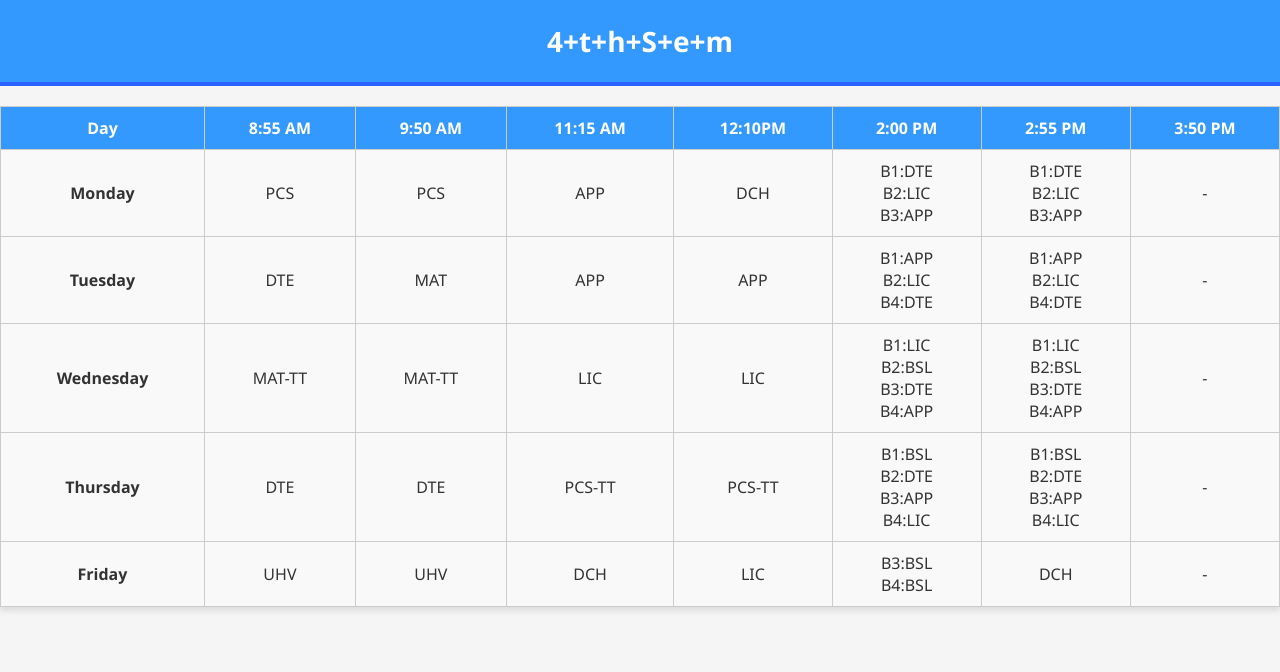
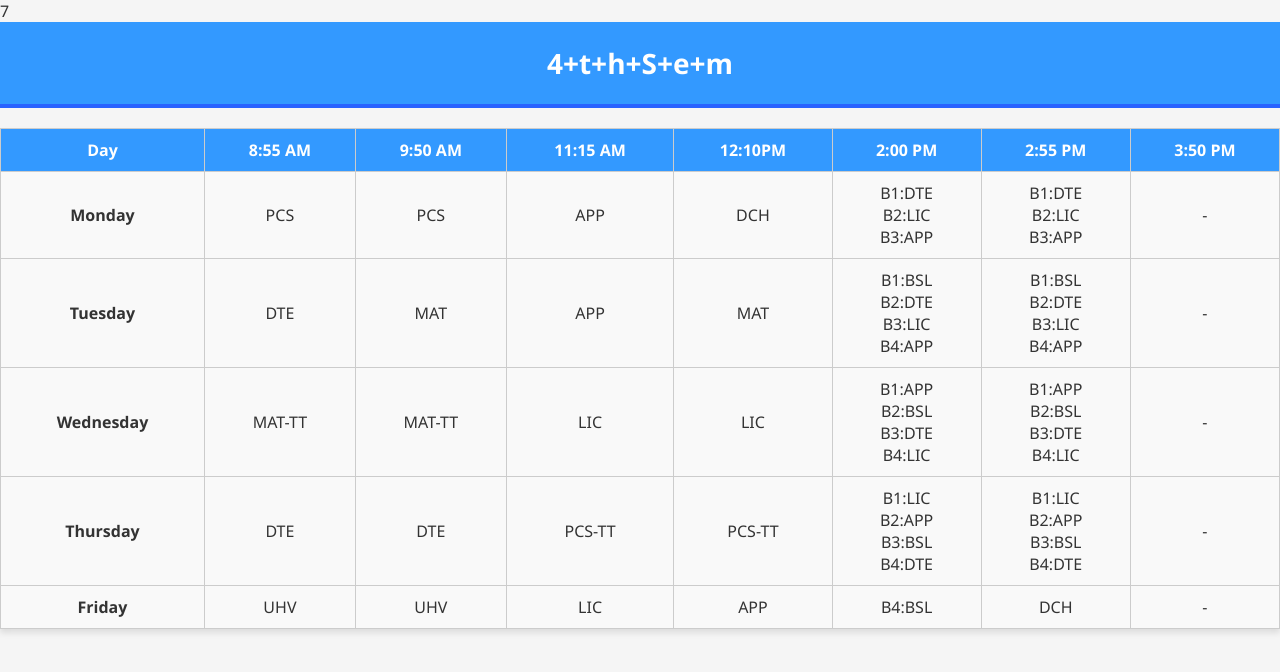
Before and after one commit to KarthikDani/tt, a plain HTML site: page index.html in a window 1280 px wide. Drawn offline with Linux system fonts and the light colour scheme.

Commit message:
Update index.html

```diff
--- a/index.html
+++ b/index.html
@@ -1,4 +1,4 @@
-<!DOCTYPE html>
+7<!DOCTYPE html>
 <html lang="en">
 
 <head>
@@ -134,9 +134,9 @@
                 <td>DTE</td>
                 <td>MAT</td>
                 <td>APP</td>
-                <td>APP</td>
-                <td>B1:APP<br>B2:LIC<br>B4:DTE</td>
-                <td>B1:APP<br>B2:LIC<br>B4:DTE</td>
+                <td>MAT</td>
+                <td>B1:BSL<br>B2:DTE<br>B3:LIC<br>B4:APP</td>
+                <td>B1:BSL<br>B2:DTE<br>B3:LIC<br>B4:APP</td>
                   <td>-</td>
             </tr>
             <tr>
@@ -145,8 +145,8 @@
                 <td>MAT-TT</td>
                 <td>LIC</td>
                 <td>LIC</td>
-                <td>B1:LIC<br>B2:BSL<br>B3:DTE<br>B4:APP</td>
-                <td>B1:LIC<br>B2:BSL<br>B3:DTE<br>B4:APP</td>
+                <td>B1:APP<br>B2:BSL<br>B3:DTE<br>B4:LIC</td>
+                <td>B1:APP<br>B2:BSL<br>B3:DTE<br>B4:LIC</td>
                 <td>-</td>
             </tr>
             <tr>
@@ -155,17 +155,17 @@
                 <td>DTE</td>
                 <td>PCS-TT</td>
                 <td>PCS-TT</td>
-                <td>B1:BSL<br>B2:DTE<br>B3:APP<br>B4:LIC</td>
-                <td>B1:BSL<br>B2:DTE<br>B3:APP<br>B4:LIC</td>
+                <td>B1:LIC<br>B2:APP<br>B3:BSL<br>B4:DTE</td>
+                <td>B1:LIC<br>B2:APP<br>B3:BSL<br>B4:DTE</td>
                 <td>-</td>
             </tr>
             <tr>
                 <td>Friday</td>
                 <td>UHV</td>
                 <td>UHV</td>
-                <td>DCH</td>
                 <td>LIC</td>
-                <td>B3:BSL<br>B4:BSL</td>
+                <td>APP</td>
+                <td>B4:BSL</td>
                 <td>DCH</td>
                 <td>-</td>
             </tr>
```
